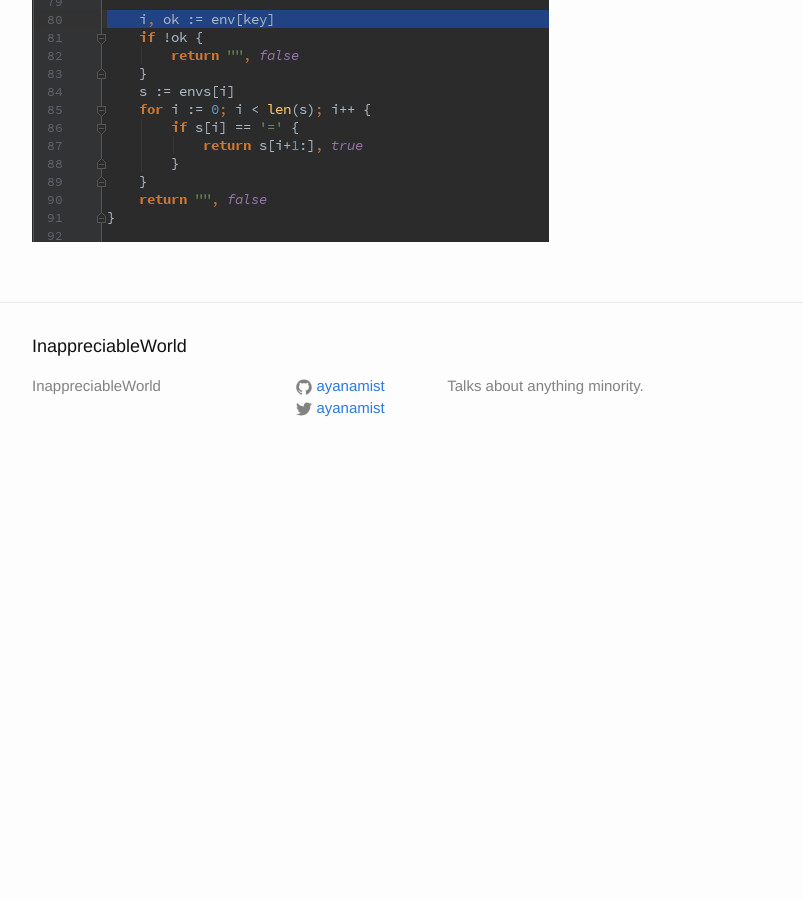
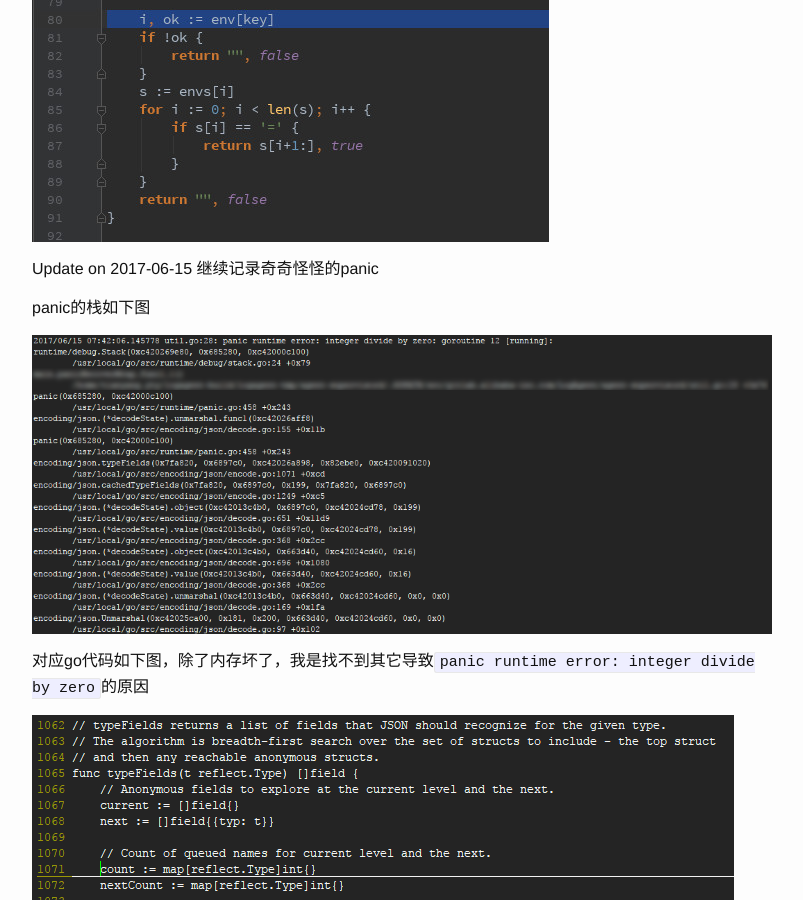
Before and after one commit to ayanamist/ayanamist.github.io, a Jekyll site: the page built from _posts/2017-06-01-unbelievable-golang-panic.md, in a window 1280 px wide and 900 px high, scrolled down 990 px. Shown: the whole window, without its empty margins (238-1041 px from the left). Built offline with Jekyll 4.4.1, drawn with Linux system fonts in a browser that asks for light colours; before the commit the page ends 1470 px from its top, so only the background shows below that.

Commit message:
Create 2017-06-01-unbelievable-golang-panic.md

```diff
--- a/_posts/2017-06-01-unbelievable-golang-panic.md
+++ b/_posts/2017-06-01-unbelievable-golang-panic.md
@@ -16,3 +16,13 @@ title: 匪夷所思的golang程序panic
 对应的golang代码是：
 
 ![screenshot](/img/2017-06-01_201630.jpg)
+
+Update on 2017-06-15 继续记录奇奇怪怪的panic
+
+panic的栈如下图
+
+![screenshot](/img/2017-06-15_094934.png)
+
+对应go代码如下图，除了内存坏了，我是找不到其它导致`panic runtime error: integer divide by zero`的原因
+
+![screenshot](/img/2017-06-15_094958.png)
```
